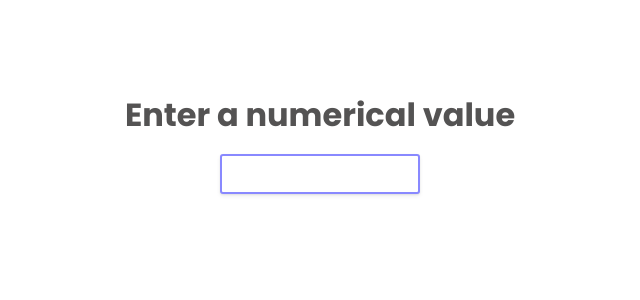
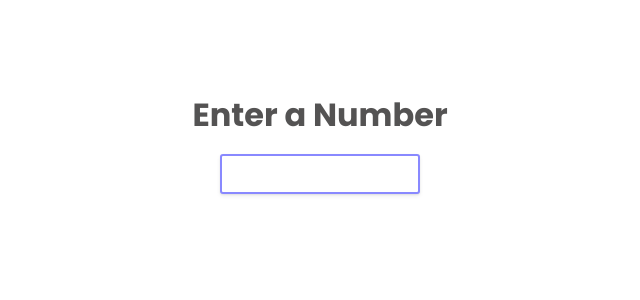
Before and after one commit to leavemydogalone/numberSay, a Next.js app: page / in a window 1280 px wide. Shown: the top 300 px of the page, without its empty margins (320-960 px from the left). Built offline with nearby package versions, Linux system fonts and the light colour scheme.

Commit message:
some words

```diff
--- a/pages/index.js
+++ b/pages/index.js
@@ -23,9 +23,7 @@ export default function Home() {
         <link rel="icon" href="/favicon.ico" />
       </Head>
       <main className={`${poppins.className} ${styles.main}`}>
-        <h1 className={`${poppins.className} ${styles.h1}`}>
-          Enter a numerical value
-        </h1>
+        <h1 className={`${poppins.className} ${styles.h1}`}>Enter a Number</h1>
         <form className={styles.form}>
           <input
             className={`${poppins.className} ${styles.input}`}
```
